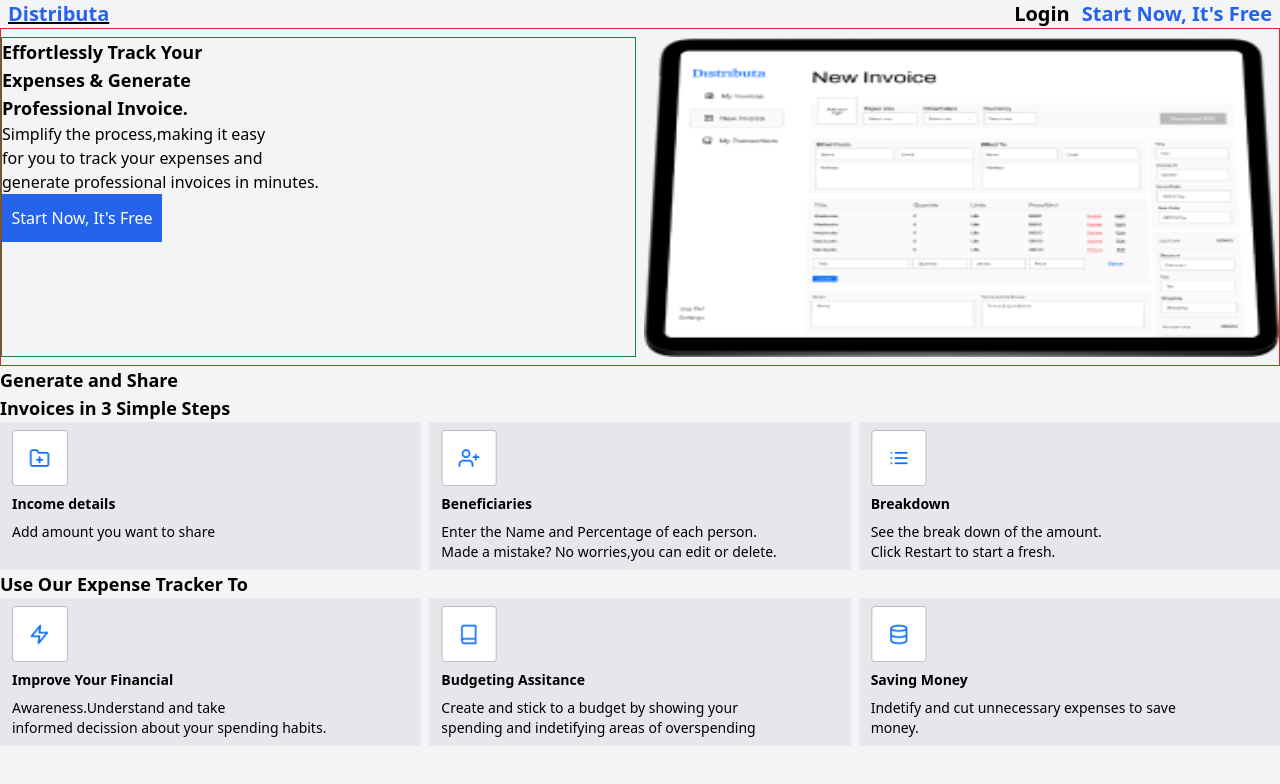
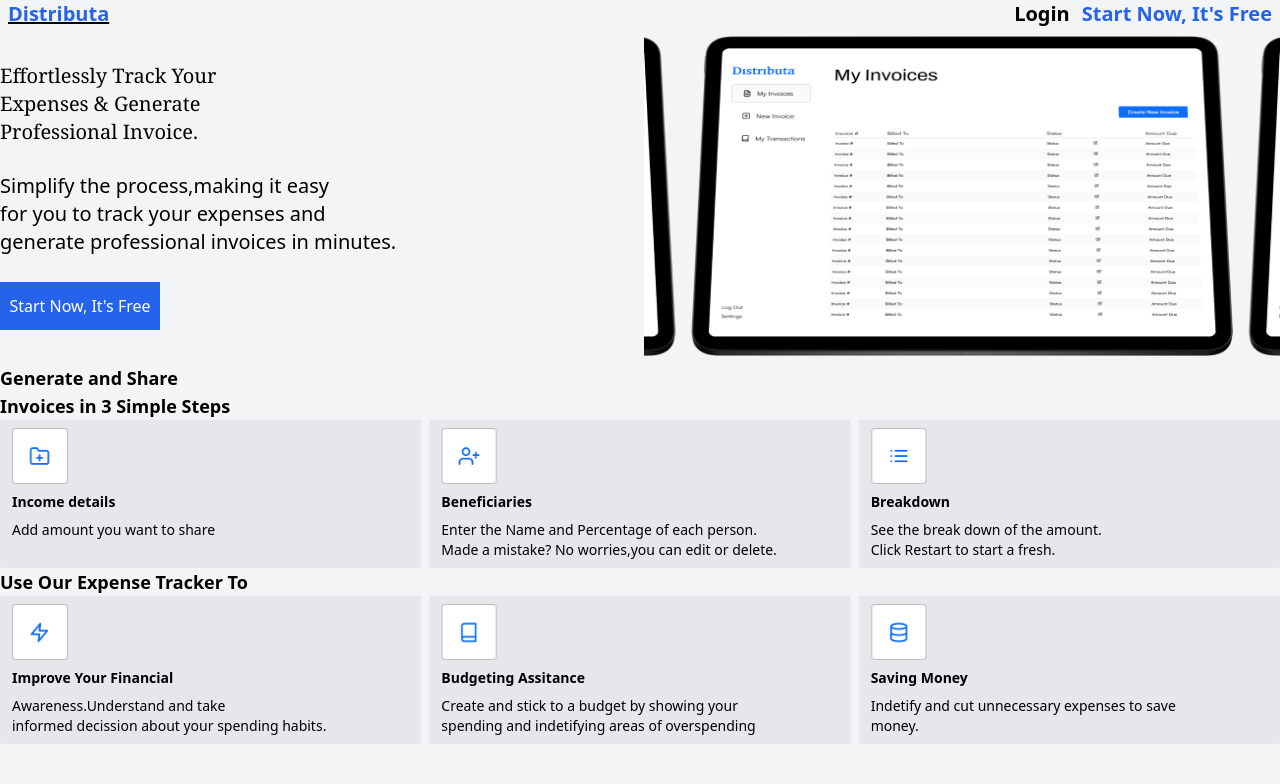
Before and after one commit to nakayizakevina/Distributa-Version2, a website: page myInvoice.html in a window 1280 px wide. Drawn offline with Linux system fonts and the light colour scheme.

Commit message:
have added an image that will appear on the large screens

```diff
--- a/myInvoice.html
+++ b/myInvoice.html
@@ -16,11 +16,12 @@
             </div>
 
         </div>
-        <div class="border border-red-600  flex flex-col gap-2 py-2  lg:flex-row-reverse">
-            <img class="w-full h-40 lg:w-1/2 lg:h-80" src="./Img/Image.png" alt="New Invoice">
-            <div class="text-black lg:w-1/2 border border-green-700">
-                <p class="text-lg font-semibold">Effortlessly Track Your <br> Expenses & Generate <br> Professional Invoice.</p>
-                <p class="font-normal">Simplify the process,making it easy <br> for you to track your  expenses and <br> generate professional invoices in minutes.</p>
+        <div class="flex flex-col gap-2 py-2  lg:flex-row-reverse">
+            <img class="w-full h-40 lg:hidden " src="./Img/Image.png" alt="New Invoice">
+            <img class="hidden lg:flex lg:w-1/2 lg:h-80" src="./Img/Colunm.png.png" alt="myinvoices">
+            <div class="text-black lg:w-1/2 lg:flex lg:flex-col lg:justify-evenly">
+                <p class="text-lg font-serif  lg:text-xl">Effortlessly Track Your <br> Expenses & Generate <br> Professional Invoice.</p>
+                <p class="font-normal lg:text-xl">Simplify the process,making it easy <br> for you to track your  expenses and <br> generate professional invoices in minutes.</p>
                 <button class="bg-blue-600 text-white w-40 h-12">Start Now, It's Free</button>
             </div>
         </div>
```
Also changed, not shown: output.css.
